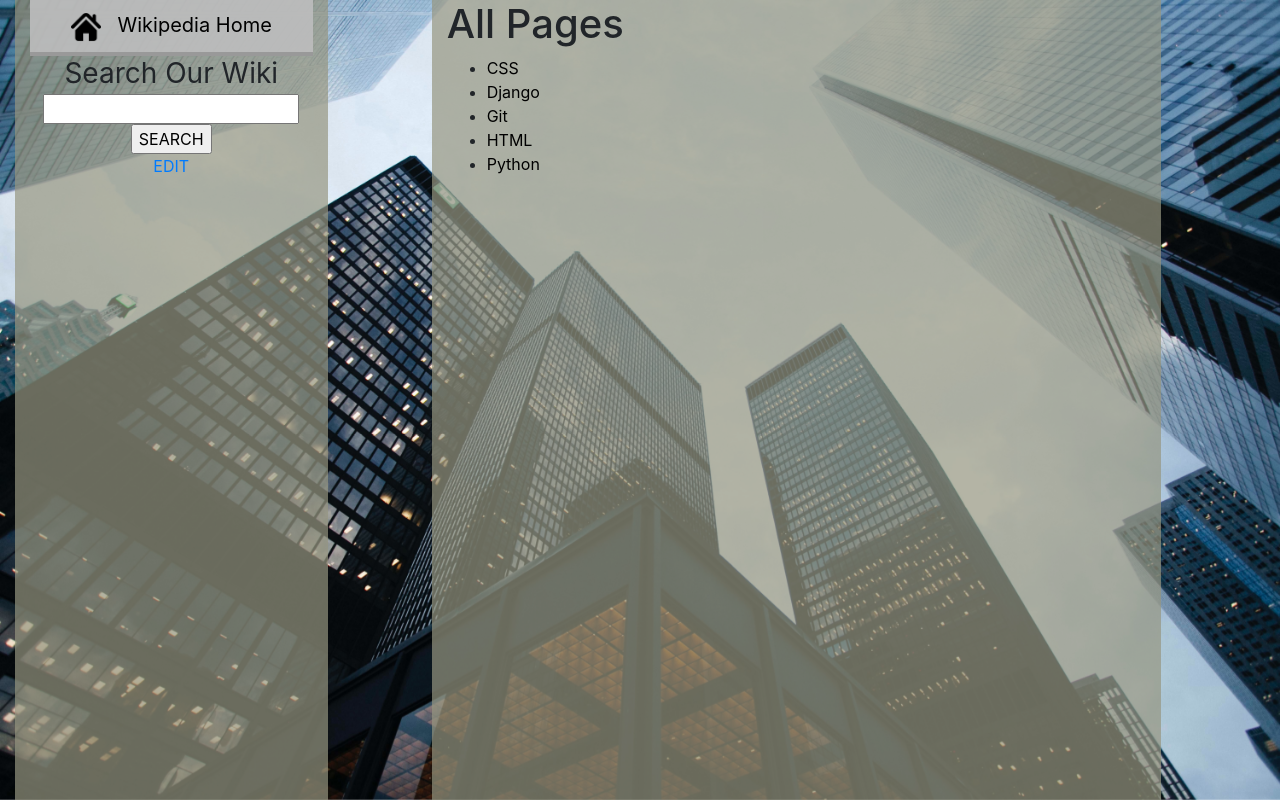
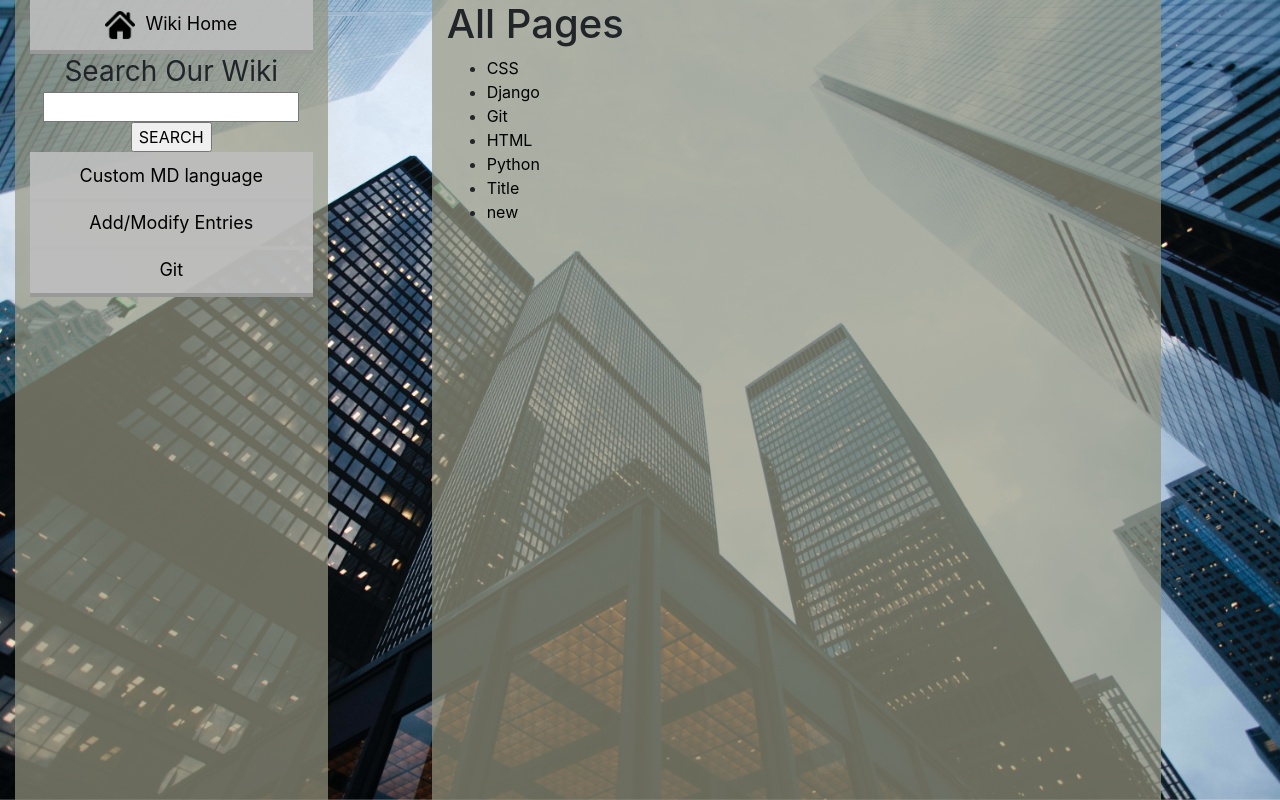
Before and after one commit to Asim-Paudel-CS/Project1, a Django app: page / in a window 1280 px wide. Run offline with Django 3.2, Linux system fonts and the light colour scheme; some libraries are stand-ins or nearby versions.

Commit message:
to_htm v_4 and fin input and preview custom md

```diff
--- a/encyclopedia/static/encyclopedia/styles.css
+++ b/encyclopedia/static/encyclopedia/styles.css
@@ -90,7 +90,7 @@
 
 .lhomebutton{
   padding: 10px;
-  font-size: 20px;
+  font-size: 18px;
   box-shadow: 0 4px #999;
   text-align: center;
   color: black;
@@ -113,8 +113,18 @@
   transform: translateY(2px);
 }
 
+.customfieldcss{
+  margin-top: 20px;
+  width : 100%;
+  height: 40vh;
+}
+
 .editfieldcss{
   margin-top: 20px;
   width : 100%;
-  height: calc(100vh - 90px);
+  height: calc(100vh - 150px);
 }
+
+.preview{
+  text-align: center;
+}
--- a/encyclopedia/templates/encyclopedia/index.html
+++ b/encyclopedia/templates/encyclopedia/index.html
@@ -20,13 +20,25 @@ Encyclopedia
         {% endfor %}
     </ul>
     {% endif %}
-    {{fulltxt|safe}}
+
+    {% if customcheck %}
+    <form action="{% url 'homepage:custom' %}" method="POST">
+        {% csrf_token %}
+        {{ customapp }}
+        <br>
+        <div class = "preview"><input type="submit" value="Preview"></div>
+    </form>
+    {% endif %}
     {% if editcheck %}
+    {{righthead|safe}}
     <form action="{% url 'homepage:edit' %}" method="POST">
         {% csrf_token %}
+        Title :
+        {{title}}
         {{ editapp }}
         <br>
         <input type="submit" value="Save Changes">
     </form>
     {% endif %}
+    {{fulltxt|safe}}
 {% endblock %}
--- a/encyclopedia/templates/encyclopedia/layout.html
+++ b/encyclopedia/templates/encyclopedia/layout.html
@@ -38,22 +38,34 @@
         </div>
         <div class="row">
             <div class="col-lg-3 col-xl-3 d-none d-lg-block leftcolm">
-                <a href="/"><div class="lhomebutton"><img src="{% static 'encyclopedia/homeicon.png' %}" width="30px">&nbsp;&nbsp; Wikipedia Home</div></a>
+                <a href="/">
+                    <div class="lhomebutton">
+                        <img src="{% static 'encyclopedia/homeicon.png' %}" width="30px">&nbsp; Wiki Home
+                    </div>
+                </a>
                 <div class="headings">Search Our Wiki</div>
                 <div class="searchbar">
-                    <!--<form action="{% url 'homepage:index' %}" method="post">
-                        {% csrf_token %}
-                        <input type="text" name="task">
-                        <input type="submit">
-                    </form>-->
                     <form action="{% url 'homepage:index' %}" method="POST">
                         {% csrf_token %}
-                        {{ searchcont }}
-                        <br>
+                        {{ searchcont }}<br>
                         <input type="submit" value="SEARCH">
                     </form>
                 </div>
-                <a href='/edit'>EDIT</a>
+                <a href="/customlanguage">
+                    <div class="lhomebutton">
+                        Custom MD language
+                    </div>
+                </a>
+                <a href="/addoredit">
+                    <div class="lhomebutton">
+                        Add/Modify Entries
+                    </div>
+                </a>
+                <a href="/wiki/git">
+                    <div class="lhomebutton">
+                        Git
+                    </div>
+                </a>
                 {%block sidebar %}
                 {%endblock%}
             </div>
--- a/encyclopedia/urls.py
+++ b/encyclopedia/urls.py
@@ -5,5 +5,6 @@ app_name = "homepage"
 urlpatterns = [
     path("", views.index, name="index"),
     path("wiki/<str:titleinp>",views.content,name="content"),
-    path("edit",views.edit,name="edit")
+    path("customlanguage",views.custom,name="custom"),
+    path("addoredit",views.edit,name="edit")
 ]
--- a/encyclopedia/util.py
+++ b/encyclopedia/util.py
@@ -1,7 +1,7 @@
 import re
 from django.core.files.base import ContentFile
 from django.core.files.storage import default_storage
-from django.shortcuts import render
+from django.shortcuts import render, redirect
 from django import forms
 import operator
 import markdown2
@@ -9,14 +9,23 @@ import markdown2
 class Newsearch(forms.Form):
     searchcont = forms.CharField(label="")
 
-
 class itmp():
     def __init__(self,itemstr,priority):
         self.itemstr = itemstr
         self.priority = priority
 
-class editdata(forms.Form):
-    editapp = forms.CharField(widget= forms.Textarea( attrs={'class': 'editfieldcss'}), label="",required=True)
+class customdata(forms.Form):
+    customapp = forms.CharField(widget= forms.Textarea( attrs={'class': 'customfieldcss'}), label="",required=True)
+
+def tfunc(titleprog):
+    class titledata(forms.Form):
+        titleapp = forms.CharField(label="", initial = titleprog)
+    return titledata
+
+def dfunc(datafieldprog):
+    class editdata(forms.Form):
+        editapp = forms.CharField(widget= forms.Textarea( attrs={'class': 'editfieldcss'}), label="",required=True,initial = datafieldprog)
+    return editdata
 
 def list_entries():
     #Returns a list of all names of encyclopedia entries.
@@ -38,6 +47,38 @@ def get_entry(title):
         return f.read().decode("utf-8")
     except FileNotFoundError:
         return None
+
+def removeextrapath(pvar):
+    slashcount = 0
+    phr = "" #pathhostremoved
+    for char in pvar:
+        if slashcount >= 3:
+            phr += char
+        if char == "/":
+            slashcount += 1
+    i = 0
+    c = 0
+    wiki = False
+    for char in phr:
+        if i==0 and char == 'w':
+            c += 1
+        if i==1 and char == 'i':
+            c += 1
+        if i==2 and char == 'k':
+            c += 1
+        if i==3 and char == 'i':
+            c += 1
+        i+=1
+    pwr = "" #pathwikiremoved
+    i = 0
+    if  c == 4:
+        for char in phr:
+            if i>=5:
+                pwr += char
+            i+=1
+    else:
+        pwr = phr
+    return pwr
 
 def to_htm(txtgiv):
     converted=""
@@ -63,9 +104,11 @@ def to_htm(txtgiv):
     list_opened = False
     list_return_count = 0
     ulstart = False
-    headlingtracked = False
+    headingtracked = False
 
     currenttrack=""
+    proxy = ""
+    n_count = True
 
     for char in txtgiv:
 
@@ -146,18 +189,20 @@ def to_htm(txtgiv):
         if list_opened == True and char=="\n":
             list_return_count += 1
             list_itm=False
-            if list_return_count <= 1:
-                list_texts.append(list_text)
-            list_text=""
             if list_return_count > 1:
+                list_opened=False
                 converted += "<ul>"
                 for txt in list_texts:
                     converted += "<li>"+txt+"</li>"
-                converted += "</ul>"
+                converted += "</ul>" + proxy + "<br>"
                 list_itm=False
-                list_opened=False
                 list_return_count = 0
                 list_texts = []
+            if list_return_count == 1 and list_opened:
+                list_texts.append(list_text)
+            list_text=""
+        if not list_itm and list_opened:
+            proxy += char
 
         #headings
         if char == "#":
@@ -200,6 +245,7 @@ def to_htm(txtgiv):
     return converted
 
 def searchfunction(cont,request):
+    customcheck = False
     editcheck = False
     if cont.is_valid():
             searched = cont.cleaned_data["searchcont"]
@@ -221,14 +267,17 @@ def searchfunction(cont,request):
         for item in newinst:
             if item.priority >= 2:#pricision
                 items_found.append(item.itemstr)
-        return render(request, "encyclopedia/index.html", {"editcheck":editcheck,"entries": items_found,"listcheck": listentries,"searchcont": Newsearch()})
+        return render(request, "encyclopedia/index.html", {"editcheck":editcheck,"customcheck":customcheck,"entries": items_found,"listcheck": listentries,"searchcont": Newsearch()})
     else:
-        return render(request,"encyclopedia/index.html",{"editcheck":editcheck,"fulltxt": markdown2.markdown(get_entry(searched)),"listcheck": listentries,"searchcont": Newsearch()})
+        return redirect(f'/wiki/{searched}')
 
-def editfunction(cont,request):
-    editcheck = True
+def customfunction(cont,request):
+    customcheck = True
+    editcheck = False
     listentries = False
     if cont.is_valid():
-        datainp = cont.cleaned_data["editapp"]
-    #return render(request, "encyclopedia/index.html", {"fulltxt":markdown2.markdown(datainp),"editcheck":editcheck,"listcheck": listentries,"editapp": editdata()})
-    return render(request, "encyclopedia/index.html", {"fulltxt":to_htm(datainp),"editcheck":editcheck,"listcheck": listentries,"editapp": editdata()})
+        datainp = cont.cleaned_data["customapp"]
+    return render(request, "encyclopedia/index.html", {"editcheck":editcheck,"fulltxt": to_htm(datainp),"customcheck":customcheck,"listcheck": listentries,"customapp": customdata(),"searchcont": Newsearch()})
+
+def editfunction(request):
+    return None
--- a/encyclopedia/views.py
+++ b/encyclopedia/views.py
@@ -1,28 +1,72 @@
-from django.shortcuts import render
+from django.shortcuts import render, redirect
 from . import util
 import markdown2
-
-#htmconvertedmd = markdown2.markdown(util.get_entry("Git"))
-#htmconvertedmd = to_htm(util.get_entry("Git"))
+from django.core.files import File
 
 def index(request):
+    editcheck = False
     listentries = False
-    editcheck = False
+    customcheck = False
     if request.method == "POST":
         return util.searchfunction(util.Newsearch(request.POST),request)
     else:
         listentries = True
-        return render(request, "encyclopedia/index.html", {"editcheck":editcheck,"entries": util.list_entries(),"listcheck": listentries,"searchcont": util.Newsearch()})
+        return render(request, "encyclopedia/index.html", {"editcheck":editcheck,"customcheck":customcheck,"entries": util.list_entries(),"listcheck": listentries,"searchcont": util.Newsearch()})
 
 def content(request,titleinp):
+    editcheck = False
     listentries = False
+    customcheck = False
+    return render(request,"encyclopedia/index.html",{"editcheck":editcheck,"customcheck":customcheck,"titleurl":titleinp,"fulltxt": markdown2.markdown(util.get_entry(titleinp)),"listcheck": listentries,"searchcont": util.Newsearch()})
+
+def custom(request):
     editcheck = False
-    return render(request,"encyclopedia/index.html",{"editcheck":editcheck,"titleurl":titleinp,"fulltxt": markdown2.markdown(util.get_entry(titleinp)),"listcheck": listentries,"searchcont": util.Newsearch()})
+    listentries = False
+    customcheck = True
+    if request.method == "POST":
+        return util.customfunction(util.customdata(request.POST),request)
+    else:
+        return render(request, "encyclopedia/index.html", {"editcheck":editcheck,"customcheck":customcheck,"listcheck": listentries,"customapp": util.customdata(),"searchcont": util.Newsearch()})
 
 def edit(request):
+    titleini="Title"
+    dataini="Use Markdown2 Format"
+    pathvar = request.META.get('HTTP_REFERER')
+    if pathvar == None:
+        pathvar = "addoredit"
+    else:
+        pathvar = util.removeextrapath(pathvar)
+    customcheck = False
     listentries = False
     editcheck = True
+    existingitem = False
+    for item in util.list_entries():
+        if str.lower(pathvar) == str.lower(item):
+            existingitem = True
     if request.method == "POST":
-        return util.editfunction(util.editdata(request.POST),request)
+        tit = util.tfunc(titleini)(request.POST)
+        cont = util.dfunc(dataini)(request.POST)
+        if cont.is_valid():
+            datainp = cont.cleaned_data["editapp"]
+        if tit.is_valid():
+            titleinp =  tit.cleaned_data["titleapp"]
+
+        #add new post
+        righthead = f"Add New Entry"
+        with open(f'entries/{titleinp}.md','w') as f:
+            currentfile = File(f)
+            currentfile.write(datainp)
+
+        return redirect(f'/wiki/{titleinp}')
+
     else:
-        return render(request, "encyclopedia/index.html", {"editcheck":editcheck,"listcheck": listentries,"editapp": util.editdata()})
+        #modify existing get
+        if existingitem:
+            titleini = pathvar
+            dataini = util.get_entry(pathvar)
+            righthead = f"Edit Entry for <strong>{str.upper(pathvar)}</strong>"
+            return render(request, "encyclopedia/index.html", {"righthead":righthead,"editcheck":editcheck,"fulltxt":f"getmod:{pathvar}","customcheck":customcheck,"listcheck": listentries,"editapp": util.dfunc(dataini),"searchcont": util.Newsearch(),"title": util.tfunc(titleini)})
+        #add new get
+        else:
+            righthead = f"Add new entry"
+            return render(request, "encyclopedia/index.html", {"righthead":righthead,"editcheck":editcheck,"fulltxt":f"getadd:{pathvar}","customcheck":customcheck,"listcheck": listentries,"editapp": util.dfunc(dataini),"searchcont": util.Newsearch(),"title": util.tfunc(titleini)})
```
Also changed, not shown: entries/Title.md (added, +5 -0 lines), entries/new.md (added, +1 -0 lines), entries/Git.md (line endings or trailing spaces).
